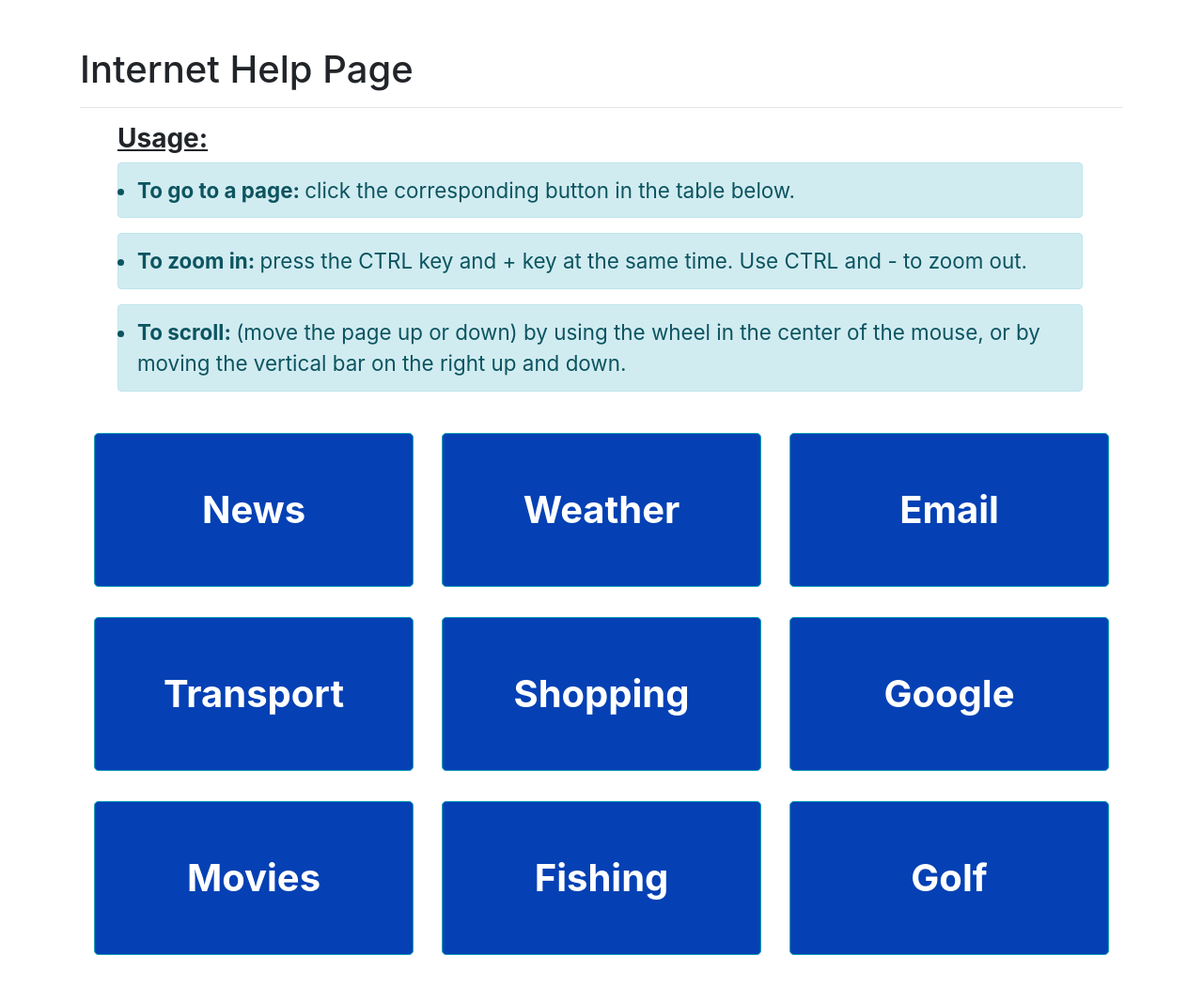
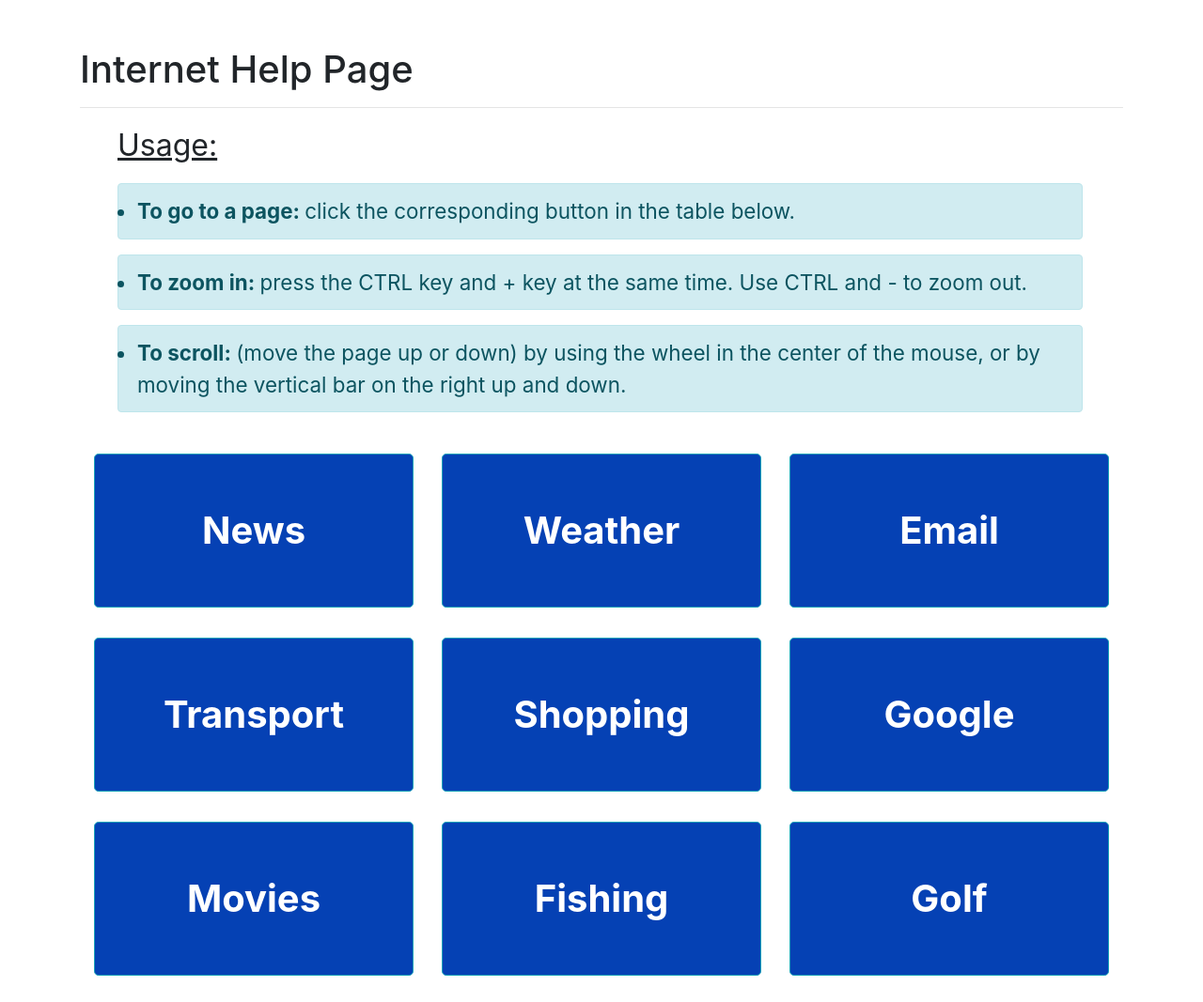
Before and after one commit to olga-popovic/WitHacc, a Flask app: page / in a window 1280 px wide. Shown: the whole page at 94% size. Before the commit the page ends 1017 px from the top, so only its background shows below. Run offline with Flask 2, Linux system fonts and the light colour scheme; some libraries are stand-ins or nearby versions.

Commit message:
homepage UI

```diff
--- a/templates/homepage.html
+++ b/templates/homepage.html
@@ -1,11 +1,20 @@
 {% extends "base.html" %}
 {% block content %}
 
+    <style>
+    .btn-outline-dark {
+        color: #343a40;
+        background-color: #0541B4;
+        background-image: none;
+        -webkit-text-fill-color: white;
+        border-color: #343a40;
+    }
+    </style>
 
-    <h1>{{ title }}</h1>
+    <h1 style="align-items: center">{{ title }}</h1>
     <hr/>
     <ul>
-        <h3 style="font-size: 140; font-weight: bold"><u>Usage:</u></h3>
+        <p style="font-size: 200%;"><u>Usage:</u></p>
         {% for message in messages %}
         <div class="alert alert-info" role="alert" style="width: 96%; font-size:100%;">
             <li style="font-size: 140%"><strong>{{message[0]}}</strong>{{ message[1] }}</li>
@@ -34,21 +43,21 @@
         </table>-->
 
         <div class="row h-50">
-            <div class="col"> <a class="btn btn-primary btn-lg btn-block border-info my-1" href={{ url_for('news') }} style="padding:15% 15%; background-color: #0541B4"><span style="font-size:200%; font-weight:bold">News</span></a></div>
-            <div class="col"> <a class="btn btn-primary btn-lg btn-block border-info my-1" href={{ url_for('news') }} style="padding:15% 15%; background-color: #0541B4"><span style="font-size:200%; font-weight:bold">Weather</span></a></div>
-            <div class="col"> <a class="btn btn-primary btn-lg btn-block border-info my-1" href={{ url_for('news') }} style="padding:15% 15%; background-color: #0541B4"><span style="font-size:200%; font-weight:bold">Email</span></a></div>
+            <div class="col"> <a class="btn btn-outline-dark navBtn btn-lg btn-block border-info my-1" href={{ url_for('news') }} style="padding:15% 15%; border-color: #0541B4"><span style="font-size:200%; font-weight:bold">News</span></a></div>
+            <div class="col"> <a class="btn btn-outline-dark navBtn btn-lg btn-block border-info my-1" href={{ url_for('news') }} style="padding:15% 15%; border-color: #0541B4"><span style="font-size:200%; font-weight:bold">Weather</span></a></div>
+            <div class="col"> <a class="btn btn-outline-dark navBtn btn-lg btn-block border-info my-1" href={{ url_for('news') }} style="padding:15% 15%; background-color: #0541B4"><span style="font-size:200%; font-weight:bold">Email</span></a></div>
         </div>
         <br>
         <div class="row h-50">
-                <div class="col"> <a class="btn btn-primary btn-lg btn-block border-info my-1" href={{ url_for('trip') }} style="padding:15% 15%; background-color: #0541B4"><span style="font-size:200%; font-weight:bold">Transport</span></a></div>
-                <div class="col"> <a class="btn btn-primary btn-lg btn-block border-info my-1" href={{ url_for('news') }} style="padding:15% 15%; background-color: #0541B4"><span style="font-size:200%; font-weight:bold">Shopping</span></a></div>
-                <div class="col"><a class="btn btn-primary btn-lg btn-block border-info my-1" href={{ url_for('news') }} style="padding:15% 15%; background-color: #0541B4"><span style="font-size:200%; font-weight:bold">Google</span></a></div>
+                <div class="col"> <a class="btn btn-outline-dark navBtn btn-lg btn-block border-info my-1" href={{ url_for('trip') }} style="padding:15% 15%; border-color: #0541B4"><span style="font-size:200%; font-weight:bold">Transport</span></a></div>
+                <div class="col"> <a class="btn btn-outline-dark navBtn btn-lg btn-block border-info my-1" href={{ url_for('news') }} style="padding:15% 15%; border-color: #0541B4"><span style="font-size:200%; font-weight:bold">Shopping</span></a></div>
+                <div class="col"><a class="btn btn-outline-dark navBtn btn-lg btn-block border-info my-1" href={{ url_for('news') }} style="padding:15% 15%; border-color: #0541B4"><span style="font-size:200%; font-weight:bold">Google</span></a></div>
         </div>
         <br>
         <div class="row h-50">
-            <div class="col"> <a class="btn btn-primary btn-lg btn-block border-info my-1" href={{ url_for('news') }} style="padding:15% 15%; background-color: #0541B4"><span style="font-size:200%; font-weight:bold">Movies</span></a> </div>
-            <div class="col"> <a class="btn btn-primary btn-lg btn-block border-info my-1" href={{ url_for('news') }} style="padding:15% 15%; background-color: #0541B4"><span style="font-size:200%; font-weight:bold">Fishing</span></a> </div>
-            <div class="col"> <a class="btn btn-primary btn-lg btn-block border-info my-1" href={{ url_for('news') }} style="padding:15% 15%; background-color: #0541B4"><span style="font-size:200%; font-weight:bold">Golf</span></a> </div>
+            <div class="col"> <a class="btn btn-outline-dark navBtn btn-lg btn-block border-info my-1" href={{ url_for('news') }} style="padding:15% 15%; border-color: #0541B4"><span style="font-size:200%; font-weight:bold">Movies</span></a> </div>
+            <div class="col"> <a class="btn btn-outline-dark navBtn btn-lg btn-block border-info my-1" href={{ url_for('news') }} style="padding:15% 15%; border-color: #0541B4"><span style="font-size:200%; font-weight:bold">Fishing</span></a> </div>
+            <div class="col"> <a class="btn btn-outline-dark navBtn btn-lg btn-block border-info my-1" href={{ url_for('news') }} style="padding:15% 15%; border-color: #0541B4"><span style="font-size:200%; font-weight:bold">Golf</span></a> </div>
         </div>
         <br>
     </div>
```
